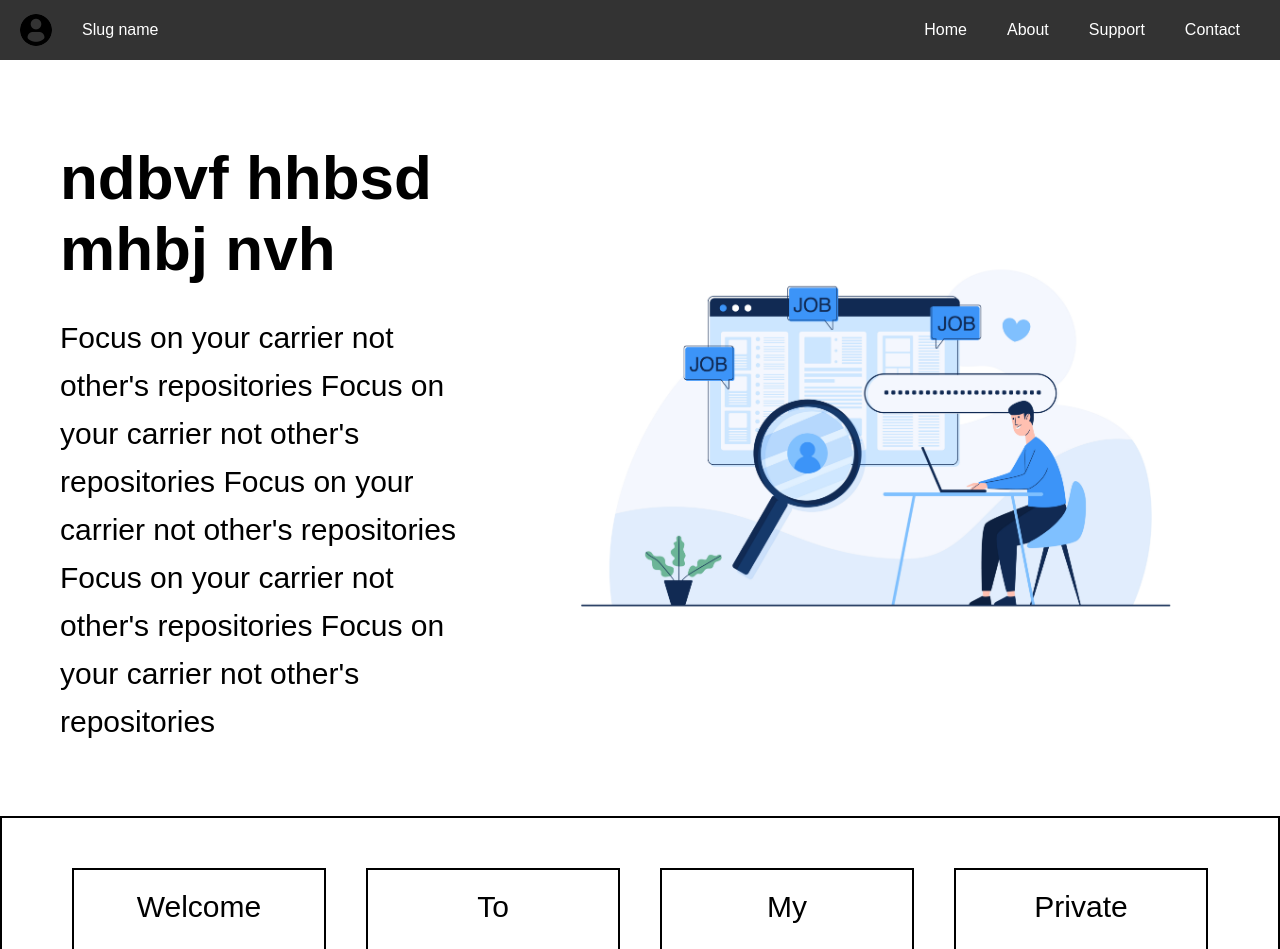
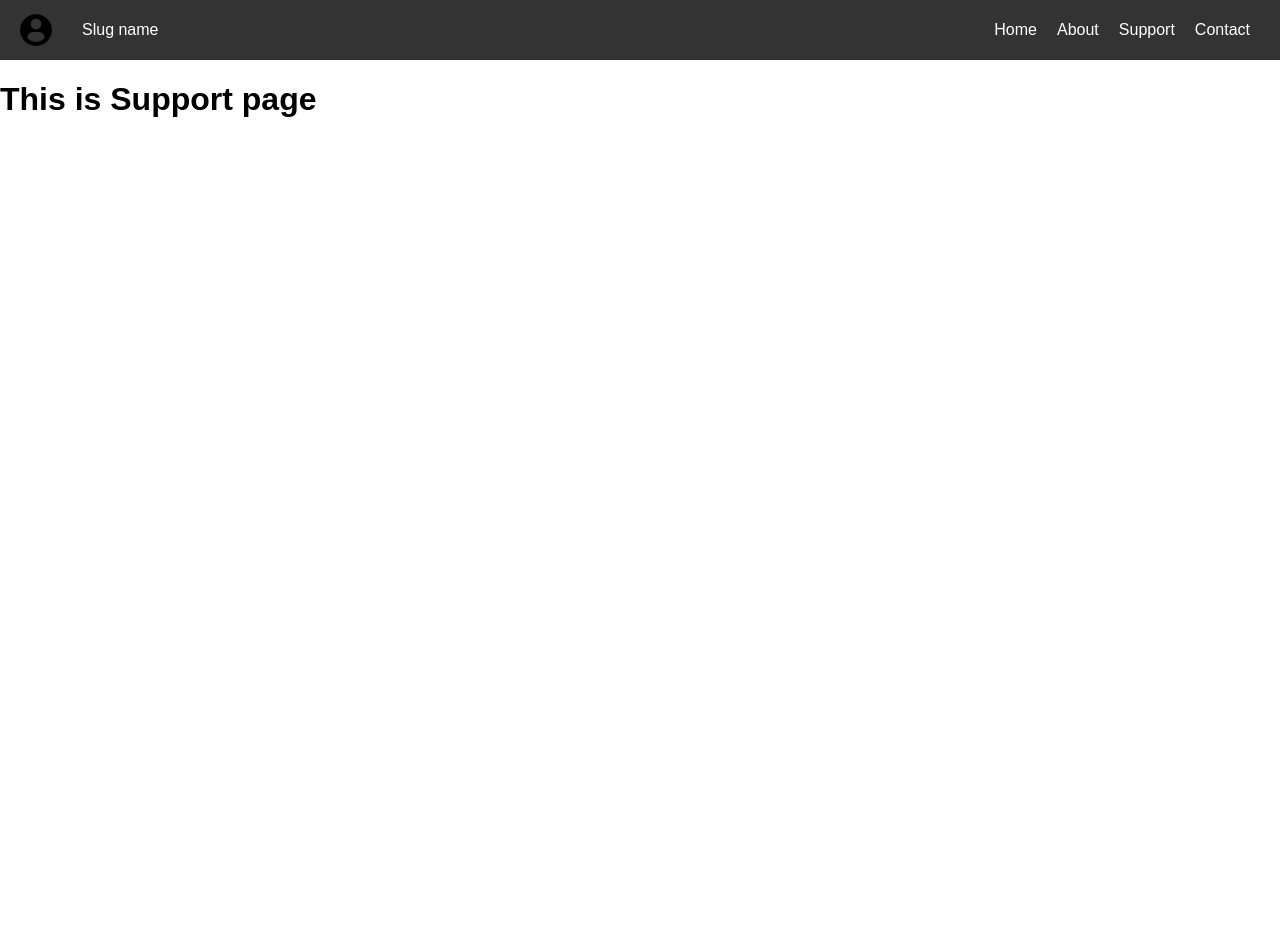
Before and after one commit to Aakash-1801/Project, a React (Create React App) app: page /Support in a window 1280 px wide. Shown: the top 949 px of the page. After the commit the page ends 800 px from the top, so only its background shows below. Built offline with nearby package versions, Linux system fonts and the light colour scheme.

Commit message:
added navigation via navbar

```diff
--- a/package.json
+++ b/package.json
@@ -7,6 +7,7 @@
     "@testing-library/jest-dom": "^6.6.3",
     "@testing-library/react": "^16.3.0",
     "@testing-library/user-event": "^13.5.0",
+    "express": "^5.1.0",
     "react": "^19.1.0",
     "react-dom": "^19.1.0",
     "react-router-dom": "^7.6.1",
--- /dev/null
+++ b/src/About.js
@@ -0,0 +1,7 @@
+import React from 'react';
+
+function About() {
+  return <h2>About Page</h2>;
+}
+
+export default About;
--- a/src/App.js
+++ b/src/App.js
@@ -1,24 +1,59 @@
+// import React from 'react';
+// import './App.css';
+// import Navbar from './Navbar/Navbar';
+// import FrontPage from './FrontPage/FrontPage';
+// import Milestones from './Milestones/Milestones';
+// import Popular from './Milestones/Popular';
+
+// function App() {
+//   return (
+//     <div>
+//       <Navbar />
+//       <FrontPage />
+//       <Milestones />
+
+//       <h1 id='cat'>Popular catagories</h1>
+
+//       <Popular />
+
+//       <h1 id='cat'>Top Companies</h1>
+
+//       <Milestones />
+//     </div>
+//   );
+// }
+
+// export default App;
 import React from 'react';
 import './App.css';
+import { Routes, Route } from 'react-router-dom';
 import Navbar from './Navbar/Navbar';
 import FrontPage from './FrontPage/FrontPage';
 import Milestones from './Milestones/Milestones';
 import Popular from './Milestones/Popular';
+import About from './About';
+import Support from './Support';
+import Contact from './Contact';
 
 function App() {
   return (
     <div>
       <Navbar />
-      <FrontPage />
-      <Milestones />
-
-      <h1 id='cat'>Popular catagories</h1>
-
-      <Popular />
-
-      <h1 id='cat'>Top Companies</h1>
-
-      <Milestones />
+      <Routes>
+        <Route path="/" element={
+          <>
+            <FrontPage />
+            <Milestones />
+            <h1 id="cat">Popular categories</h1>
+            <Popular />
+            <h1 id="cat">Top Companies</h1>
+            <Milestones />
+          </>
+        } />
+        <Route path="/About" element={<About />} />
+        <Route path="/Support" element={<Support />} />
+        <Route path="/Contact" element={<Contact />} />
+      </Routes>
     </div>
   );
 }
--- /dev/null
+++ b/src/Contact.js
@@ -0,0 +1,11 @@
+import React from 'react'
+
+function Contact() {
+  return (
+    <div>
+      <h1>This is contact page</h1>
+    </div>
+  )
+}
+
+export default Contact
--- a/src/Navbar/Navbar.css
+++ b/src/Navbar/Navbar.css
@@ -21,15 +21,23 @@
 }
 
 .navbar-right a {
-  margin-left: 20px;
+  text-decoration: none;
   color: white;
-  text-decoration: none;
+  margin: 0 10px;
+  font-weight: 500;
+  transition: color 0.3s ease;
 }
 
 .navbar-right a:hover {
-  text-decoration: underline;
+  color: #6db2fc;
 }
 
 span {
   margin: 0px 20px;
 }
+
+button {
+  margin: 0px 20px;
+  background-color: #333;
+  color: white;
+}
--- a/src/Navbar/Navbar.js
+++ b/src/Navbar/Navbar.js
@@ -1,10 +1,8 @@
 import React from 'react';
-// import { useNavigate } from 'react-router-dom';
+import { Link } from 'react-router-dom';
 import './Navbar.css';
 
 function Navbar() {
-  // const navigate = useNavigate();
-
   return (
     <nav className="navbar">
       <div className="navbar-left">
@@ -12,13 +10,10 @@ function Navbar() {
         <span className="profile-name">Slug name</span>
       </div>
       <div className="navbar-right">
-        {/* <button onClick={() => navigate('/')}>Home</button>
-        <button onClick={() => navigate('/About')}>About</button>
-        <button onClick={() => navigate('/Contact')}>Contact</button> */}
-        <span>Home</span>
-        <span>About</span>
-        <span>Support</span>
-        <span>Contact</span>
+        <Link to="/">Home</Link>
+        <Link to="/About">About</Link>
+        <Link to="/Support">Support</Link>
+        <Link to="/Contact">Contact</Link>
       </div>
     </nav>
   );
--- /dev/null
+++ b/src/Support.js
@@ -0,0 +1,11 @@
+import React from 'react'
+
+function Support() {
+  return (
+    <div>
+      <h1>This is Support page</h1>
+    </div>
+  )
+}
+
+export default Support
--- a/src/index.js
+++ b/src/index.js
@@ -2,12 +2,15 @@ import React from 'react';
 import ReactDOM from 'react-dom/client';
 import './index.css';
 import App from './App';
+import { BrowserRouter } from 'react-router-dom';
 import reportWebVitals from './reportWebVitals';
 
 const root = ReactDOM.createRoot(document.getElementById('root'));
 root.render(
   <React.StrictMode>
-    <App />
+    <BrowserRouter>
+      <App />
+    </BrowserRouter>
   </React.StrictMode>
 );
 
```
Also changed, not shown: 1 other file (tests, documents, lock files or other folders).
